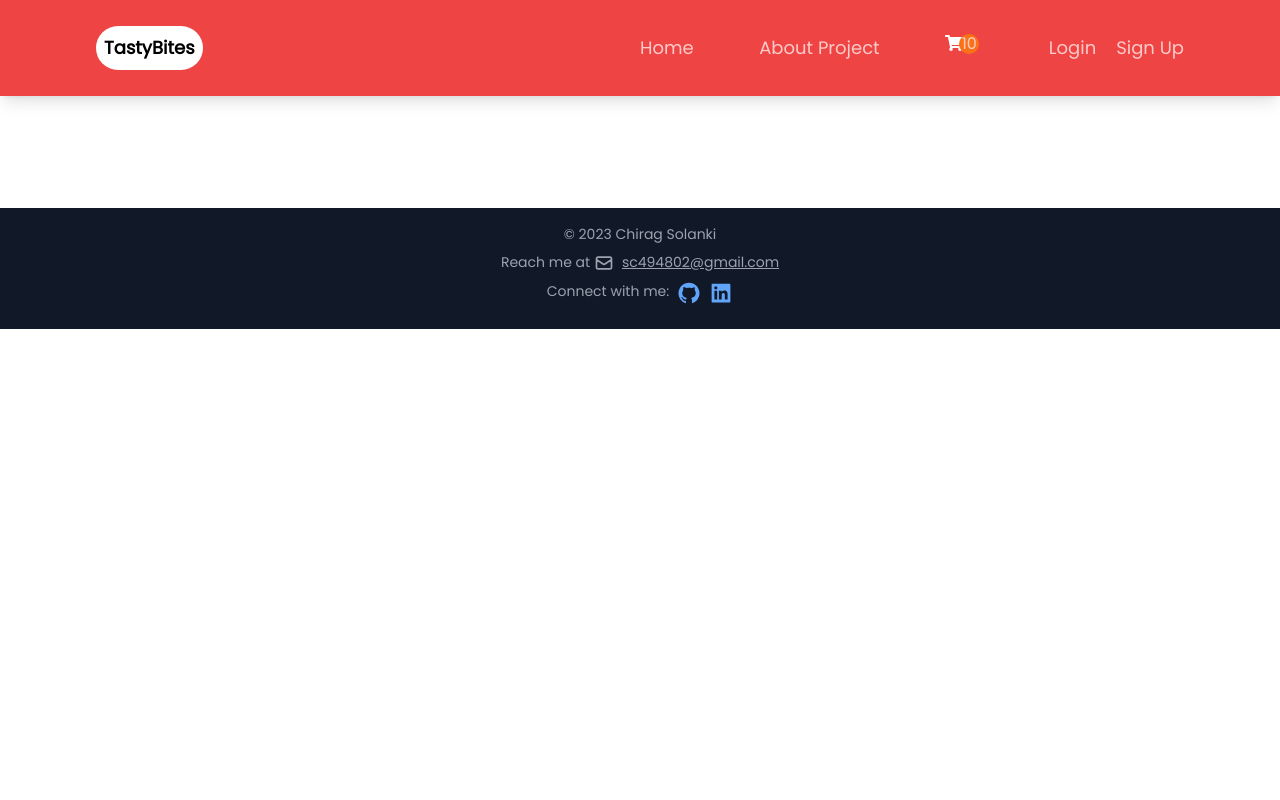
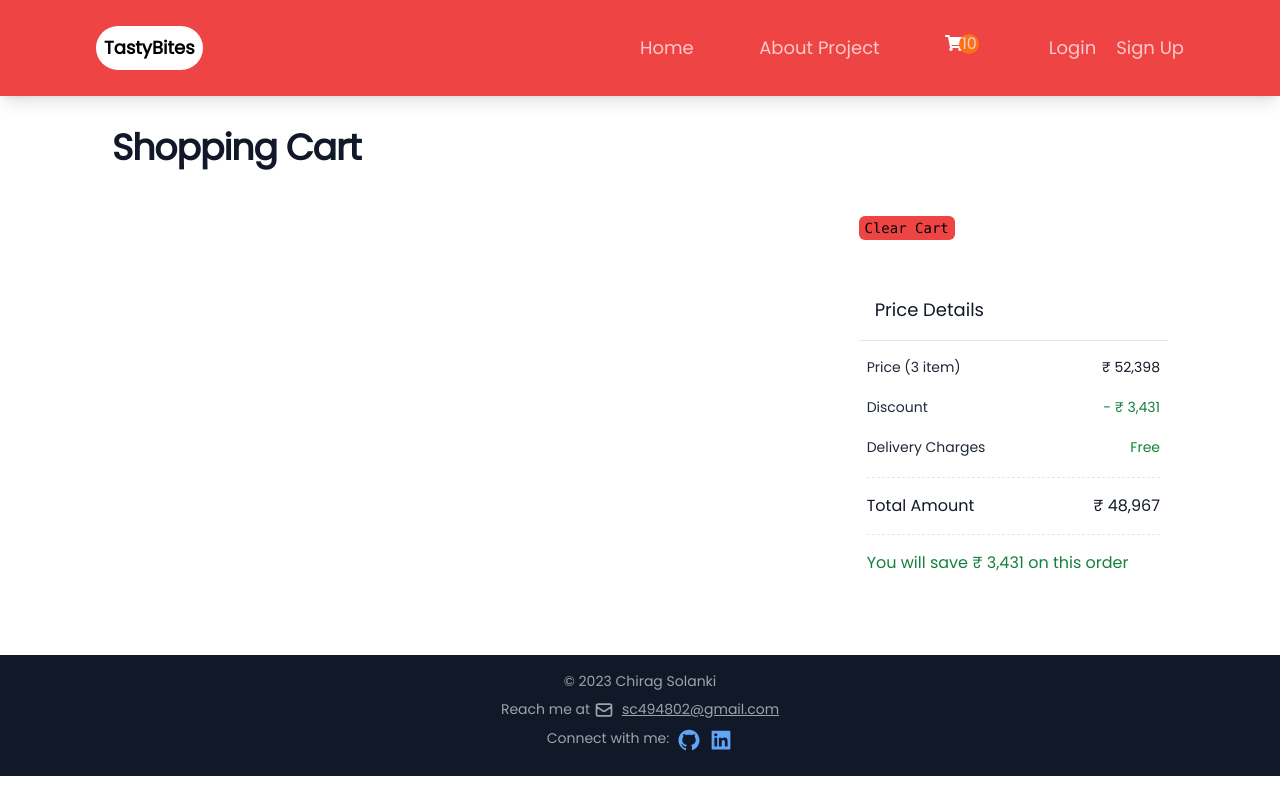
Before and after one commit to dhruvkaravadiya/ChewChew, a React (Vite) app in the folder client/: page /cart in a window 1280 px wide. Built offline with nearby package versions, Linux system fonts and the light colour scheme.

Commit message:
Added cart page with remove and clear cart features

```diff
--- a/client/src/Components/Footer.jsx
+++ b/client/src/Components/Footer.jsx
@@ -3,7 +3,7 @@ import { HiOutlineMail } from "react-icons/hi";
 
 const Footer = () => {
   return (
-    <footer className="bg-gray-900 text-gray-400 py-4 font-Poppins mt-8 text-sm flex justify-between sticky font-custom">
+    <footer className="bg-gray-900 text-gray-400 py-4 mt-8 text-sm flex justify-between sticky font-custom">
       <div className="container mx-auto flex flex-col items-center">
         <p className="mb-2">&copy; {new Date().getFullYear()} Chirag Solanki</p>
         <p className="mb-2">
--- a/client/src/Pages/Restaurant/RestaurantDetails.jsx
+++ b/client/src/Pages/Restaurant/RestaurantDetails.jsx
@@ -20,7 +20,7 @@ const RestaurantDetails = () => {
 
   useEffect(() => {
     fetchData();
-  }, []);
+  }, [currentRestaurant]);
 
   async function fetchData() {
     if (!currentRestaurant) {
@@ -29,6 +29,7 @@ const RestaurantDetails = () => {
       await dispatch(fetchMenuItems(currentRestaurant?._id));
     }
   }
+
 
   return (
     <AppLayout>
@@ -63,7 +64,7 @@ const RestaurantDetails = () => {
           <AddFoodItem resId={currentRestaurant?._id} />
         )}
         <div className="flex flex-wrap items-center justify-evenly">
-          {menuItems?.length > 0 &&
+          {menuItems?.length >= 0 &&
             menuItems?.map((item) => {
               return <MenuItemCard key={item?._id} menuItem={item} />;
             })}
--- a/client/src/Pages/User/Cart.jsx
+++ b/client/src/Pages/User/Cart.jsx
@@ -1,27 +1,161 @@
-import React, { useState } from "react";
-import { useSelector } from "react-redux";
+import React, { useEffect, useState } from "react";
+import { useDispatch, useSelector } from "react-redux";
 import AppLayout from "../../Layout/AppLayout";
+import {
+  FaHeart,
+  FaIndianRupeeSign,
+  FaMillSign,
+  FaMinus,
+  FaPlus,
+  FaTrash,
+} from "react-icons/fa6";
+import { FaShoppingCart } from "react-icons/fa";
+import { clearCart, removeItem } from "../../Redux/Slices/cartSlice";
 
 const Cart = () => {
   const { cartItems } = useSelector((state) => state?.cart);
 
+  const dispatch = useDispatch();
+
+  useEffect(() => {
+    localStorage.setItem("cart", JSON.stringify(cartItems));
+  }, [cartItems]);
+
   return (
     <AppLayout>
-      <div className="flex items-center justify-center p-10">
-        <table className="border-2 border-black w-full flex-col">
-          {cartItems?.length > 0 &&
-            cartItems?.map((cItem) => {
-              return (
-                <tr className="border-2">
-                  <td>
-                    <img src={cItem.foodImg.url} alt="foodIMG" />
-                  </td>
-                  <td>{cItem.name}</td>
-                  <td>{cItem.price}</td>
-                </tr>
-              );
-            })}
-        </table>
+      <div className="mx-auto font-custom max-w-7xl px-2 lg:px-0">
+        <div className="mx-28 max-w-2xl py-8 lg:max-w-7xl">
+          <h1 className="text-3xl font-bold tracking-tight text-gray-900 sm:text-4xl">
+            Shopping Cart
+          </h1>
+          <form className="mt-12 lg:grid lg:grid-cols-12 lg:items-start lg:gap-x-12 xl:gap-x-16">
+            <section
+              aria-labelledby="cart-heading"
+              className="rounded-lg bg-white lg:col-span-8"
+            >
+              <h2 id="cart-heading" className="sr-only">
+                Items in your shopping cart
+              </h2>
+              <ul role="list" className="divide-y divide-gray-200">
+                {cartItems.map((cItem, itemIdx) => (
+                  <div key={itemIdx} className="">
+                    <li className="flex py-6 hover:bg-slate-50 hover:transition-all duration-150 items-center justify-between sm:py-6 ">
+                      <div className="flex items-center justify-center gap-4">
+                        <img
+                          src={cItem?.foodImg?.url}
+                          alt="Food Image"
+                          className="rounded-md w-200 h-100"
+                        />
+                        <div className="flex flex-col items-start justify-center gap-2">
+                          {cItem?.type === "Veg" ? (
+                            <p className="flex items-center w-5 h-5 justify-center border-2 border-green-600">
+                              <span className="w-3 h-3 bg-green-600 rounded-full"></span>
+                            </p>
+                          ) : (
+                            <p className="flex items-center w-5 h-5 justify-center border-2 border-red-600">
+                              <span className="w-3 h-3 bg-red-600 rounded-full"></span>
+                            </p>
+                          )}
+
+                          <h1 className="text-base text-gray-800 font-semibold">
+                            {cItem?.name}
+                          </h1>
+                          <h2 className="text-xs text-gray-600 flex items-center">
+                            <FaIndianRupeeSign className="text-xs" />{" "}
+                            {cItem?.price}
+                          </h2>
+                        </div>
+                      </div>
+                      <div className="mb-4 flex gap-5">
+                        <div className="min-w-24 flex items-center justify-center">
+                          <button type="button" className="h-7 w-7">
+                            <FaMinus />
+                          </button>
+                          <input
+                            type="text"
+                            className="mx-1 h-9 w-9 rounded-md border text-center"
+                            defaultValue={1}
+                          />
+                          <button
+                            type="button"
+                            className="flex h-7 w-7 items-center justify-center"
+                          >
+                            <FaPlus />
+                          </button>
+                        </div>
+                        <div className="ml-6 flex text-sm">
+                          <button
+                            onClick={() => dispatch(removeItem(cItem?._id))}
+                            type="button"
+                            className="flex items-center space-x-1 px-2 py-1 pl-0"
+                          >
+                            <FaTrash size={12} className="text-red-500" />
+                            <span className="text-xs font-medium text-red-500">
+                              Remove
+                            </span>
+                          </button>
+                        </div>
+                      </div>
+                    </li>
+                  </div>
+                ))}
+              </ul>
+            </section>
+            {/* Order summary */}
+            <section
+              aria-labelledby="summary-heading"
+              className="mt-16 rounded-md bg-white lg:col-span-4 lg:mt-0 lg:p-0"
+            >
+              <button
+                className="w-24 mb-10 h-6 bg-red-500 rounded-md text-sm font-mono"
+                onClick={() => dispatch(clearCart())}
+              >
+                Clear Cart
+              </button>
+              <h2
+                id="summary-heading"
+                className=" border-b border-gray-200 px-4 py-3 text-lg font-medium text-gray-900 sm:p-4"
+              >
+                Price Details
+              </h2>
+              <div>
+                <dl className=" space-y-1 px-2 py-4">
+                  <div className="flex items-center justify-between">
+                    <dt className="text-sm text-gray-800">Price (3 item)</dt>
+                    <dd className="text-sm font-medium text-gray-900">
+                      ₹ 52,398
+                    </dd>
+                  </div>
+                  <div className="flex items-center justify-between pt-4">
+                    <dt className="flex items-center text-sm text-gray-800">
+                      <span>Discount</span>
+                    </dt>
+                    <dd className="text-sm font-medium text-green-700">
+                      - ₹ 3,431
+                    </dd>
+                  </div>
+                  <div className="flex items-center justify-between py-4">
+                    <dt className="flex text-sm text-gray-800">
+                      <span>Delivery Charges</span>
+                    </dt>
+                    <dd className="text-sm font-medium text-green-700">Free</dd>
+                  </div>
+                  <div className="flex items-center justify-between border-y border-dashed py-4 ">
+                    <dt className="text-base font-medium text-gray-900">
+                      Total Amount
+                    </dt>
+                    <dd className="text-base font-medium text-gray-900">
+                      ₹ 48,967
+                    </dd>
+                  </div>
+                </dl>
+                <div className="px-2 pb-4 font-medium text-green-700">
+                  You will save ₹ 3,431 on this order
+                </div>
+              </div>
+            </section>
+          </form>
+        </div>
       </div>
     </AppLayout>
   );
--- a/client/src/Redux/Slices/cartSlice.js
+++ b/client/src/Redux/Slices/cartSlice.js
@@ -12,12 +12,14 @@ const cartSlice = createSlice({
       state.cartItems.push(action.payload);
     },
     removeItem(state, action) {
+      console.log("action", action.payload);
       state.cartItems = state.cartItems.filter(
-        (item) => item.id !== action.payload
+        (item) => item._id !== action.payload
       );
     },
     clearCart: (state) => {
       state.cartItems = [];
+      localStorage.clear();
     },
   },
 });
```
Also changed, not shown: client/src/Components/Restaurant/MenuItemCard.jsx (+28 -13 lines).
